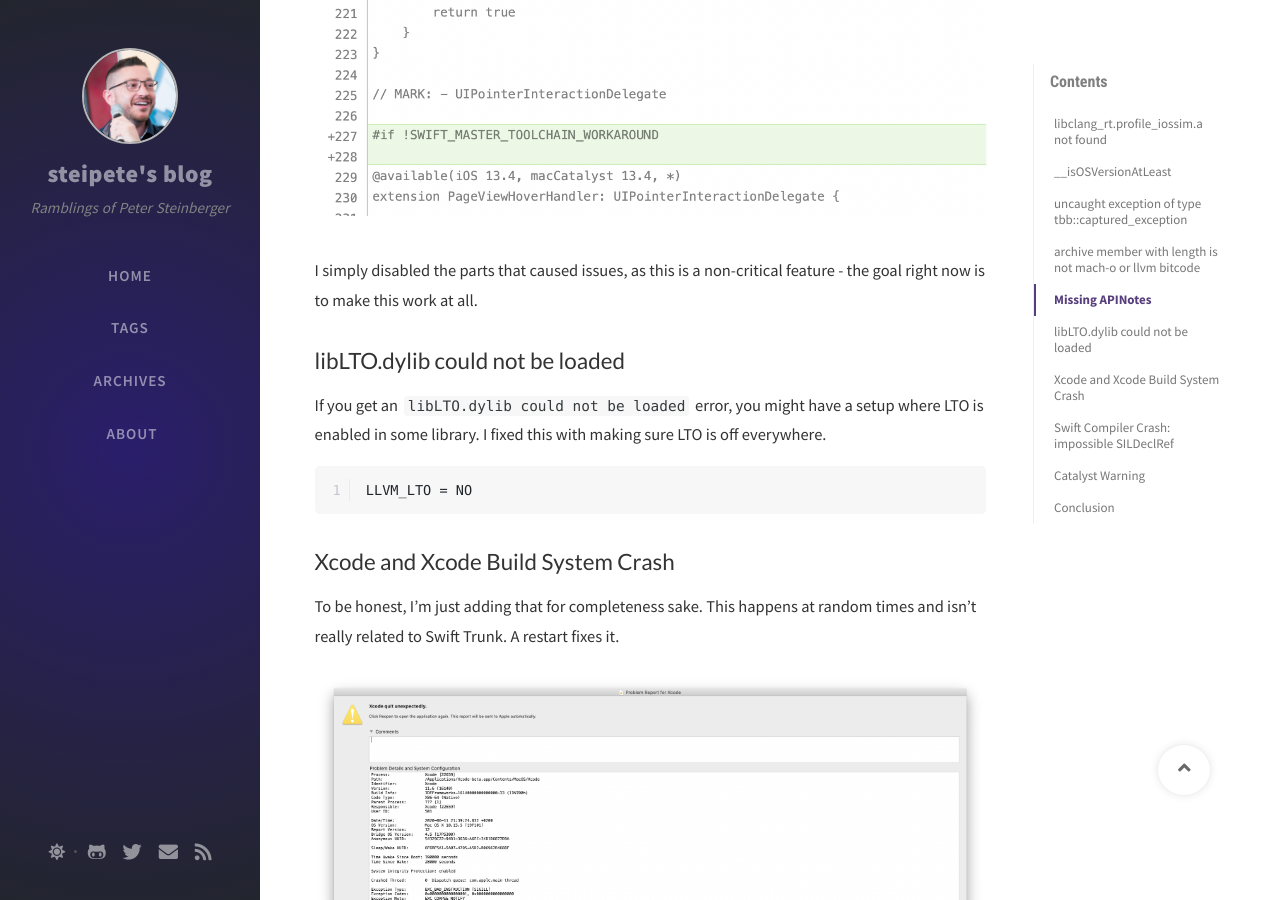
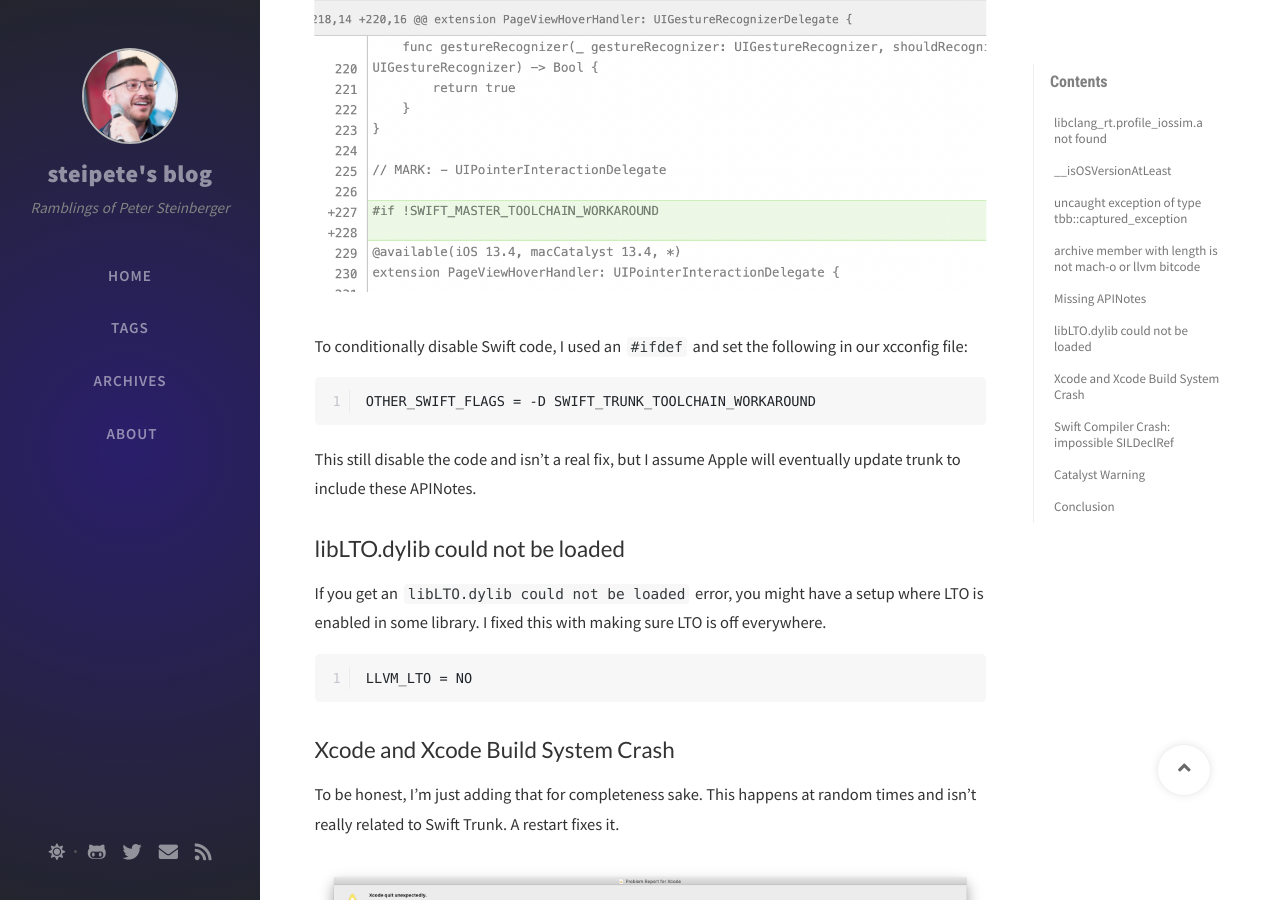
Before and after one commit to steipete/steipete.com, a Jekyll site: the page built from _posts/2020-06-12-building-with-swift-trunk.md, in a window 1280 px wide and 900 px high, scrolled down 2352 px. Built offline with Jekyll 4.4.1, drawn with Linux system fonts in a browser that asks for light colours; nearby versions of some CDN libraries; comment, search, counter and statistics services are not loaded; some of the changed text lies outside the part shown.

Commit message:
-D notes

````diff
--- a/_posts/2020-06-12-building-with-swift-trunk.md
+++ b/_posts/2020-06-12-building-with-swift-trunk.md
@@ -7,11 +7,11 @@
 
 I recently started the adventure to build PSPDFKit with then [Swift Trunk toolchain](https://swift.org/download/) , in order to verify a fix for [SR-12933](https://steipete.com/posts/couldnt-irgen-expression/) and to be better prepared for the Xcode 12 release at WWDC.
 
-I'm documenting my adventure with the June 10 Swift Trunk Toolchain.
+I'm documenting my adventure with the June 10 Swift Trunk Toolchain, may it help Google warriors - some of the errors didn't yield any useful results.
 
 ## libclang_rt.profile_iossim.a not found
 
-If you see:
+If you see following error early on:
 
 ```
 File not found: /Library/Developer/Toolchains/swift-DEVELOPMENT-SNAPSHOT-2020-06-09-a.xctoolchain/usr/lib/clang/10.0.0/lib/darwin/libclang_rt.profile_iossim.a
@@ -25,13 +25,15 @@
 
 ## __isOSVersionAtLeast
 
-Initially I missed a few files (I only copied `libclang_rt.profile_iossim.a`) and then got a yet different error: `Undefined symbols for architecture arm64: "___isOSVersionAtLeast"`. Run the above `cp` command to fix.
+![](/assets/img/2020/swift-trunk/isOSVersion.png)
 
-![](/assets/img/2020/swift-trunk/isOSVersion.png)
+Initially I missed a few files (I only copied `libclang_rt.profile_iossim.a`) and then got a yet different error: `Undefined symbols for architecture arm64: "___isOSVersionAtLeast"`.
+
+Run the above `cp` command to fix.
 
 ## uncaught exception of type tbb::captured_exception
 
-Next up, the linker crashed.
+Next up, the linker crashed:
 
 ```
 BB Warning: Exact exception propagation is requested by application but the linked library is built without support for it
@@ -55,7 +57,14 @@
 
 ![](/assets/img/2020/swift-trunk/gesture.png)
 
-I simply disabled the parts that caused issues, as this is a non-critical feature - the goal right now is to make this work at all.
+To conditionally disable Swift code, I used an `#ifdef` and set the following in our xcconfig file:
+
+```
+OTHER_SWIFT_FLAGS = -D SWIFT_TRUNK_TOOLCHAIN_WORKAROUND
+```
+
+This still disable the code and isn't a real fix, but I assume Apple will eventually update trunk to include these APINotes.
+
 
 ## libLTO.dylib could not be loaded
 
````
